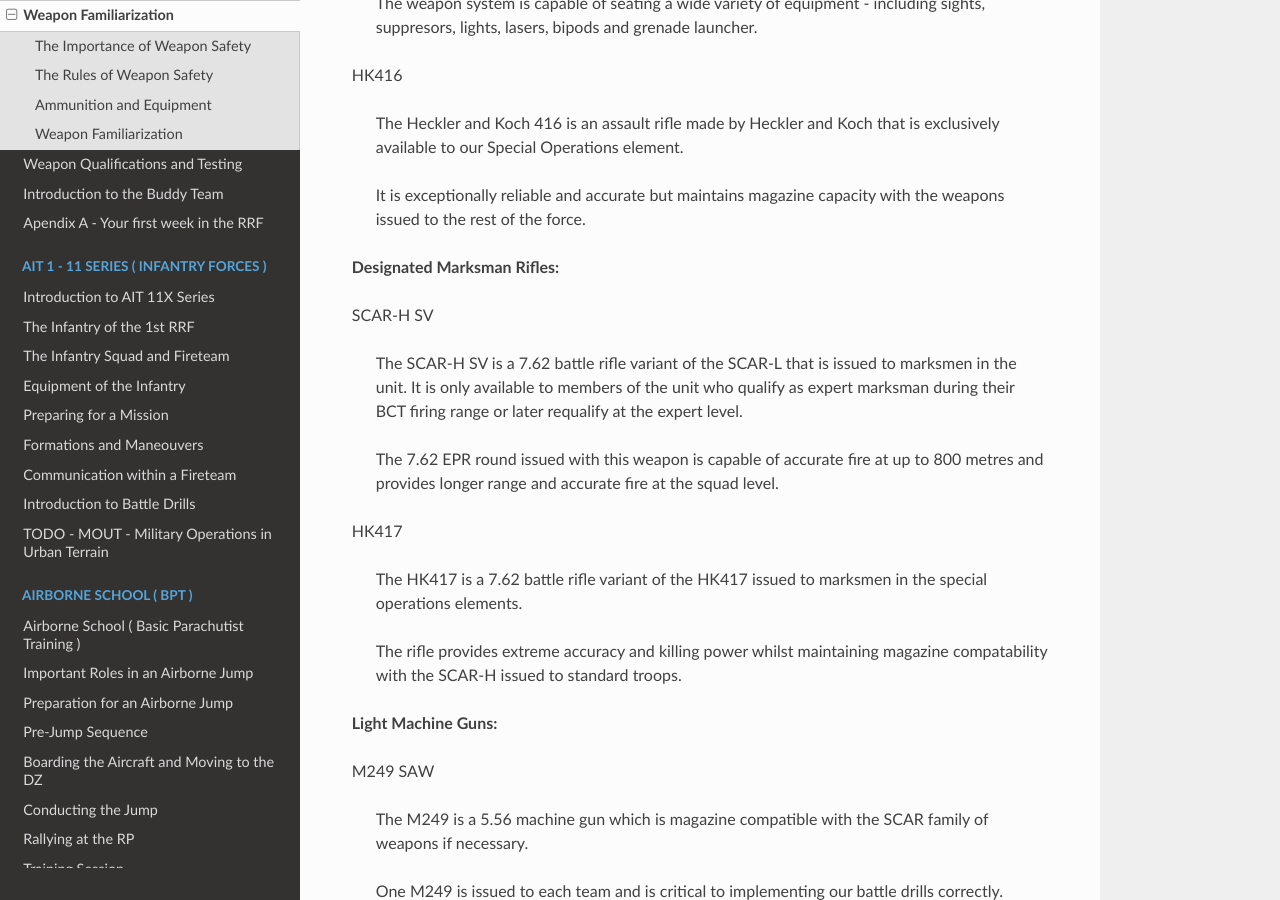
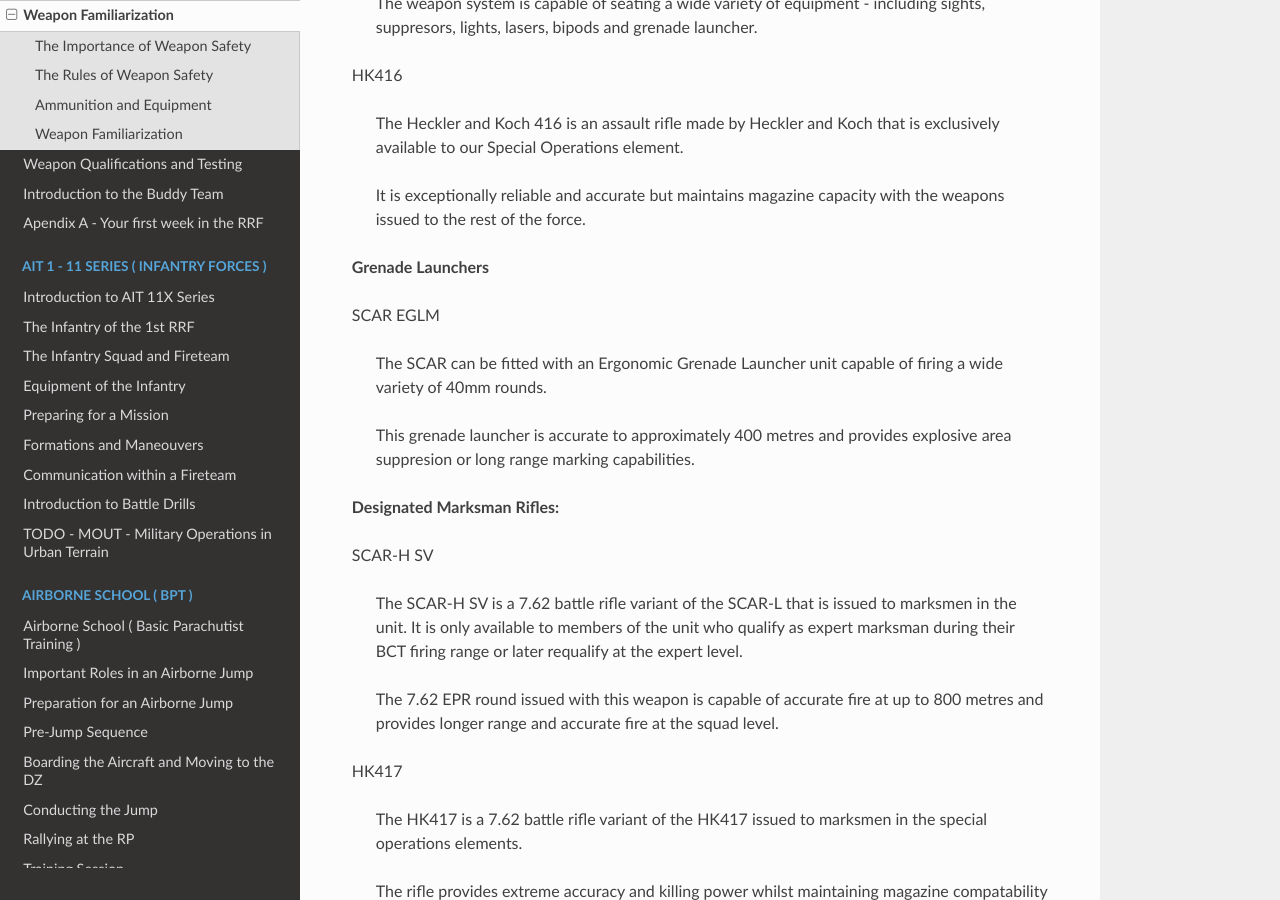
Before and after one commit to 1st-rapid-response-force/Training-Programs, a Sphinx documentation site: the page built from docs/source/bct/weapon_familiarization.rst, in a window 1280 px wide and 900 px high, scrolled down 2360 px. Built offline with Sphinx 7.4.7 and the Read the Docs theme 2.0.0, drawn with Linux system fonts in a browser that asks for light colours; formulas are drawn with MathJax 3.

Commit message:
Add Oges suggestions to BCT
Signed-off-by: Alexander Christie <alex@briefly.io>

```diff
--- a/docs/source/arbn/intro.rst
+++ b/docs/source/arbn/intro.rst
@@ -20,7 +20,7 @@
 
 This AIT II is taught in a single session that last for approximately 1 hour and 15 minutes.
 
-The in game session consists of ground training the techniques at walking pace and two jumps from a C130 type aircraft.
+The in game session consists of ground training the techniques at walking pace, two practice jumps and a final qualification jump from a C130 type aircraft.
 
 
 Prerequisites
--- a/docs/source/bct/basic_communications.rst
+++ b/docs/source/bct/basic_communications.rst
@@ -39,11 +39,11 @@
 
 In this course you will be taught two very basic buddy team maneouvers:
 
-* Singing Guns
+* Talking Guns
 
 * The Buddy Team Bound
 
-**Singing Guns**
+**Talking Guns**
 
   This maneouver involves the two members of the fireteam alternating their shots to increase the amount of time that they can supress a target without an interruption in fire rate.
 
--- a/docs/source/bct/unit_introduction.rst
+++ b/docs/source/bct/unit_introduction.rst
@@ -35,7 +35,7 @@
 
 We schedule our operations very differently to other units. Most units have regular play times every week or every other week.
 
-In the RRF we schedule deployments, that work on a five week basis, for individual elements.
+In the RRF we schedule deployments, that work on a five week basis with two weeks of advance notice for individual elements.
 
 A deployment starts with a two weeks of notice period where we provide all of the times you would be playing during that deployment. You can accept or decline the deployment based on whether your schedule will fit.
 
--- a/docs/source/bct/weapon_familiarization.rst
+++ b/docs/source/bct/weapon_familiarization.rst
@@ -76,6 +76,14 @@
   The Heckler and Koch 416 is an assault rifle made by Heckler and Koch that is exclusively available to our Special Operations element.
 
   It is exceptionally reliable and accurate but maintains magazine capacity with the weapons issued to the rest of the force.
+
+**Grenade Launchers**
+
+SCAR EGLM
+
+  The SCAR can be fitted with an Ergonomic Grenade Launcher unit capable of firing a wide variety of 40mm rounds.
+
+  This grenade launcher is accurate to approximately 400 metres and provides explosive area suppresion or long range marking capabilities.
 
 **Designated Marksman Rifles:**
 
```
